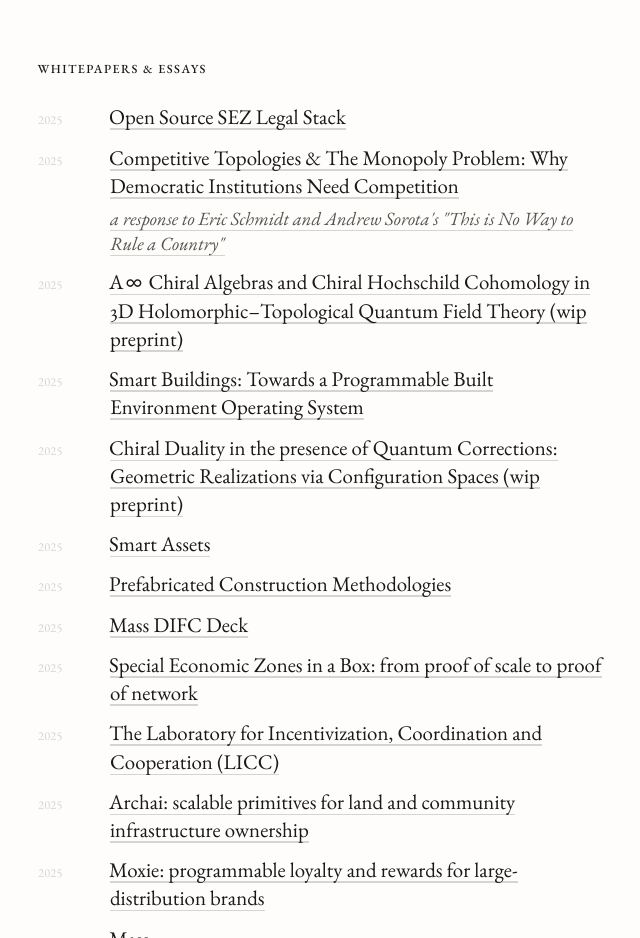
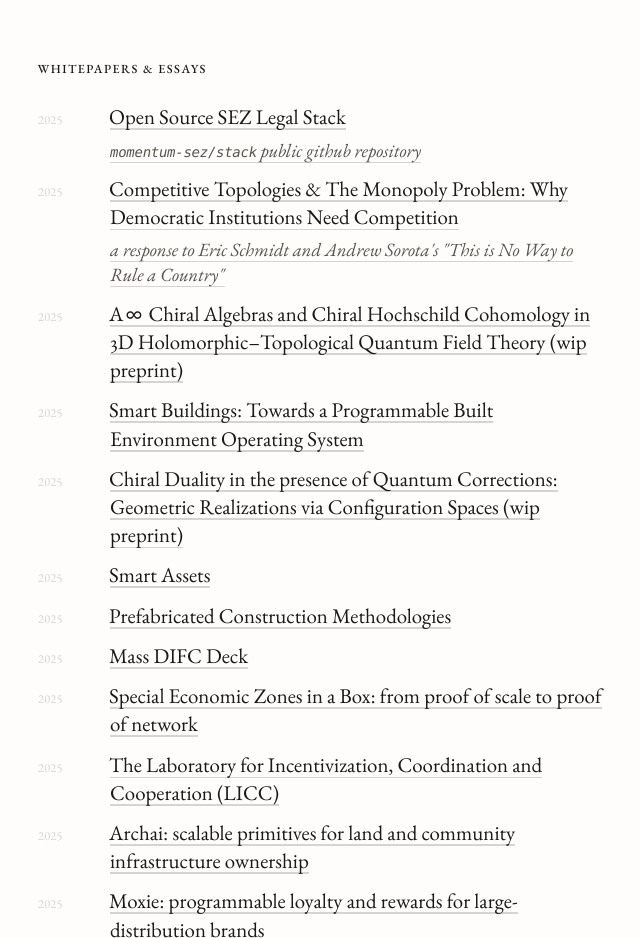
Before and after one commit to raeezlorgat/raeez-site, a plain HTML site: page index.html in a window 1280 px wide. Shown: the part 940-1878 px from the top of the page, without its empty margins (386-1026 px from the left). Drawn offline with nearby package versions, Linux system fonts and the light colour scheme.

Commit message:
update raeez.com

```diff
--- a/index.html
+++ b/index.html
@@ -103,6 +103,18 @@
             -moz-osx-font-smoothing: grayscale;
         }
 
+        code {
+            font-family: 'SF Mono', 'Monaco', 'Inconsolata', 'Fira Code', monospace;
+            font-size: 0.75em;
+            letter-spacing: -0.02em;
+            background: var(--paper-alt);
+            padding: 0.15em 0.35em;
+            border-radius: 3px;
+            font-weight: 450;
+            color: var(--ink-secondary);
+        }
+
+
         /* Container: With space for left-positioned image */
         .container {
             max-width: calc(var(--measure-base) + var(--baseline) * 14);
@@ -112,7 +124,16 @@
             position: relative;
         }
 
-        /* Profile image: Positioned to the left of text */
+        a code {
+            background: transparent;
+            padding: 0;
+            transition: color 200ms ease;
+        }
+
+        a:hover code {
+            color: var(--ink);
+        }
+                /* Profile image: Positioned to the left of text */
         .profile-image {
             position: absolute;
             left: calc(var(--gutter) * 1.2);
@@ -410,6 +431,11 @@ At sixteen, I had <a href="https://en.wikipedia.org/wiki/Meanings_of_minor-plane
             <span class="year">2025</span>
             <span class="content">
                     <a href="https://docs.google.com/document/d/18c076KBHJZLo-HZSI8rZM5l5xgzPJ_J1HHMHzafMg2Y/edit?tab=t.0">Open Source SEZ Legal Stack</a>
+
+               <span class="subtitle">
+                 <a href="https://github.com/momentum-sez/stack"><code>momentum-sez/stack</code> public github repository</a>
+               </span>
+
              </span>
         </li>
 
```
